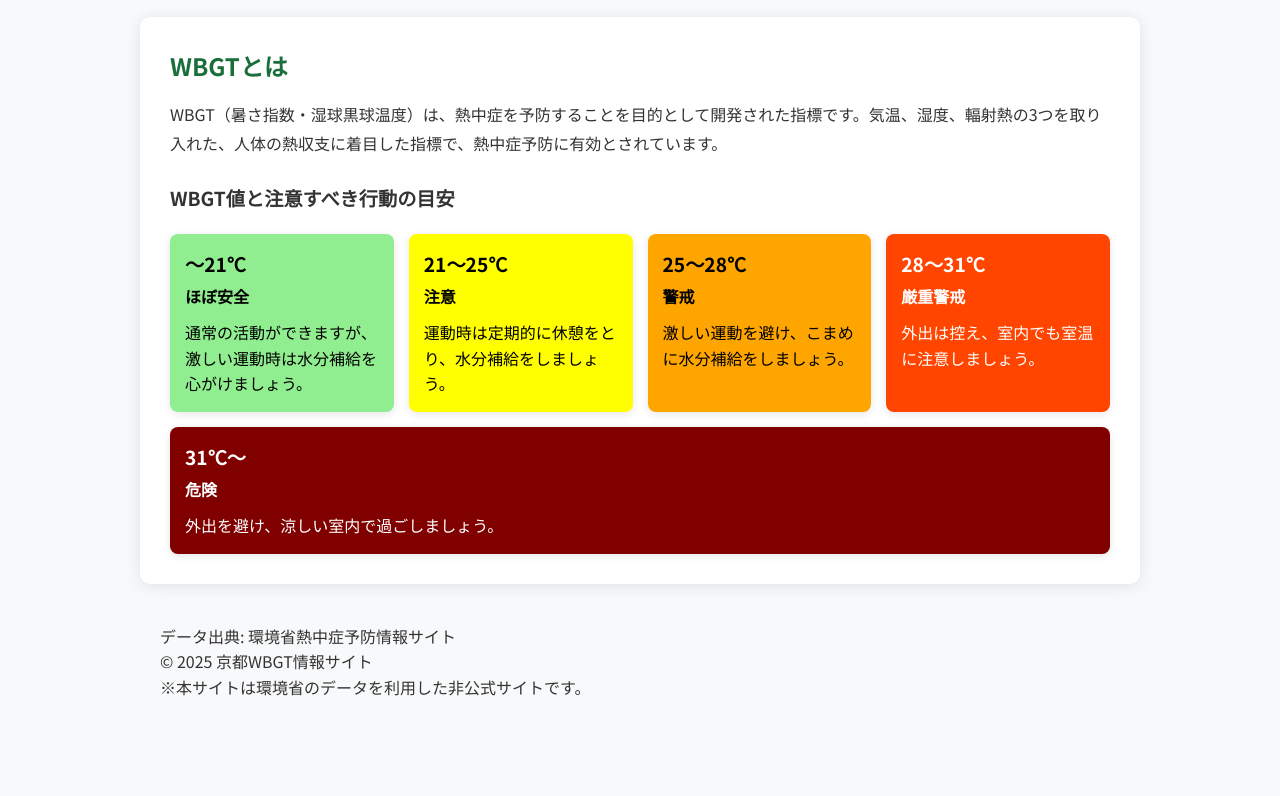
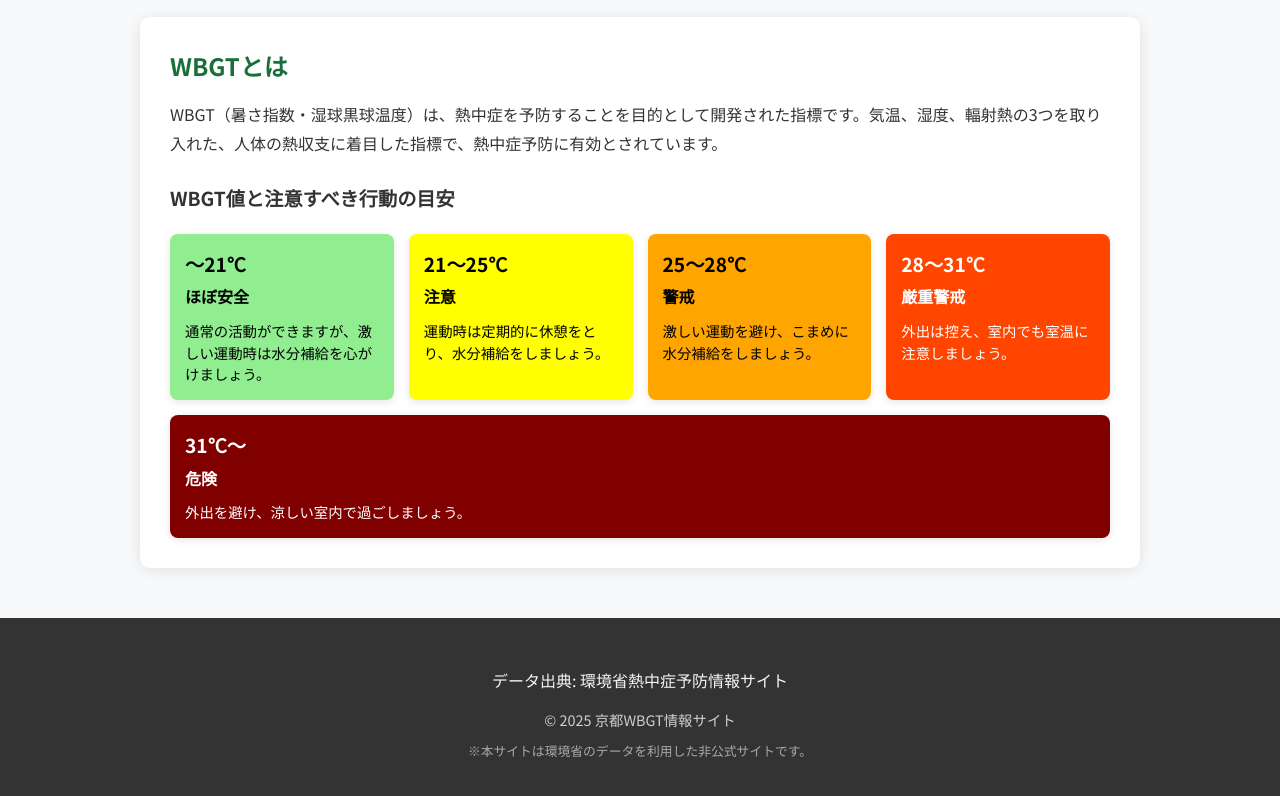
Before and after one commit to YamatoAgency/wbgt, a website: page index.html in a window 1280 px wide. Shown: the part 1188-1984 px from the top of the page. Before the commit the page ends 1908 px from the top, so only its background shows below. Drawn offline with nearby package versions, Linux system fonts and the light colour scheme; no server answers.

Commit message:
Update style.css

```diff
--- a/css/style.css
+++ b/css/style.css
@@ -256,3 +256,55 @@ h1 {
 }
 
 .level-advice {
+ font-size: 0.9rem;
+ line-height: 1.5;
+}
+
+/* フッター */
+footer {
+ background-color: #333;
+ color: #f5f5f5;
+ padding: 30px 0;
+ text-align: center;
+ margin-top: 50px;
+}
+
+.footer-content {
+ display: flex;
+ flex-direction: column;
+ gap: 10px;
+}
+
+.copyright {
+ margin-top: 5px;
+ font-size: 0.9rem;
+ opacity: 0.8;
+}
+
+.disclaimer {
+ font-size: 0.8rem;
+ opacity: 0.6;
+}
+
+/* レスポンシブデザイン */
+@media (max-width: 768px) {
+ h1 {
+   font-size: 1.6rem;
+ }
+
+ .wbgt-value {
+   font-size: 4rem;
+ }
+
+ .chart-container {
+   height: 250px;
+ }
+
+ .wbgt-levels-container {
+   flex-direction: column;
+ }
+
+ .wbgt-container, .forecast-section, .info-section {
+   padding: 20px;
+ }
+}
```
